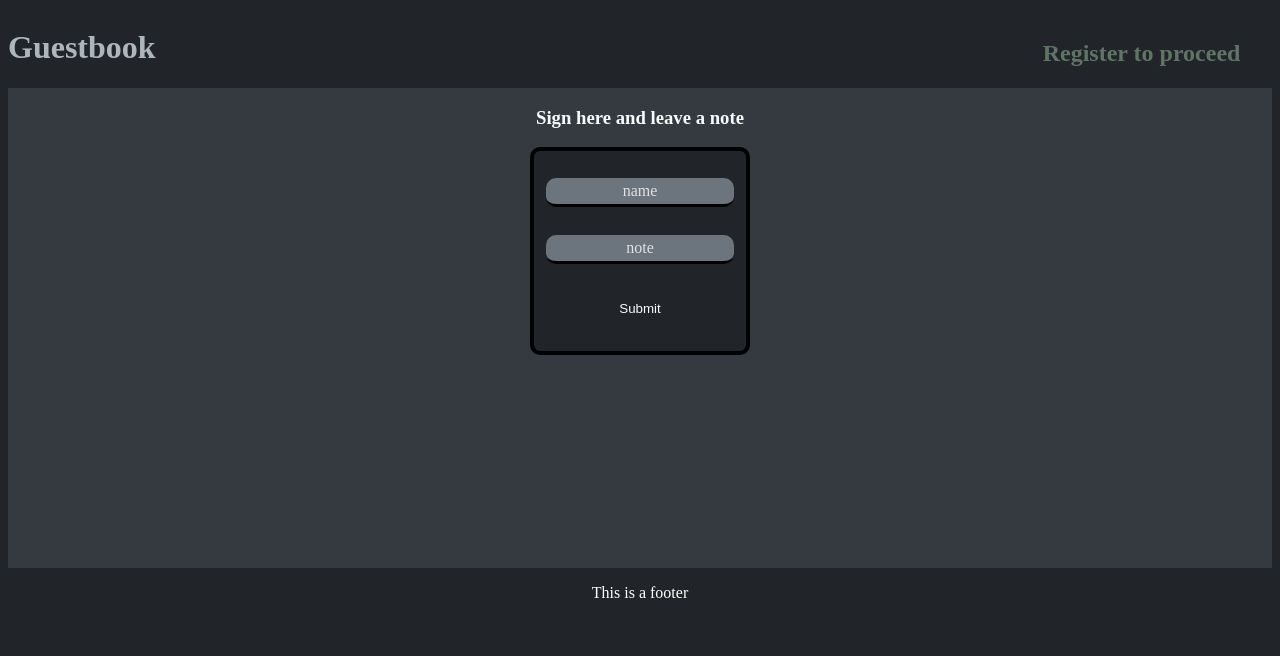
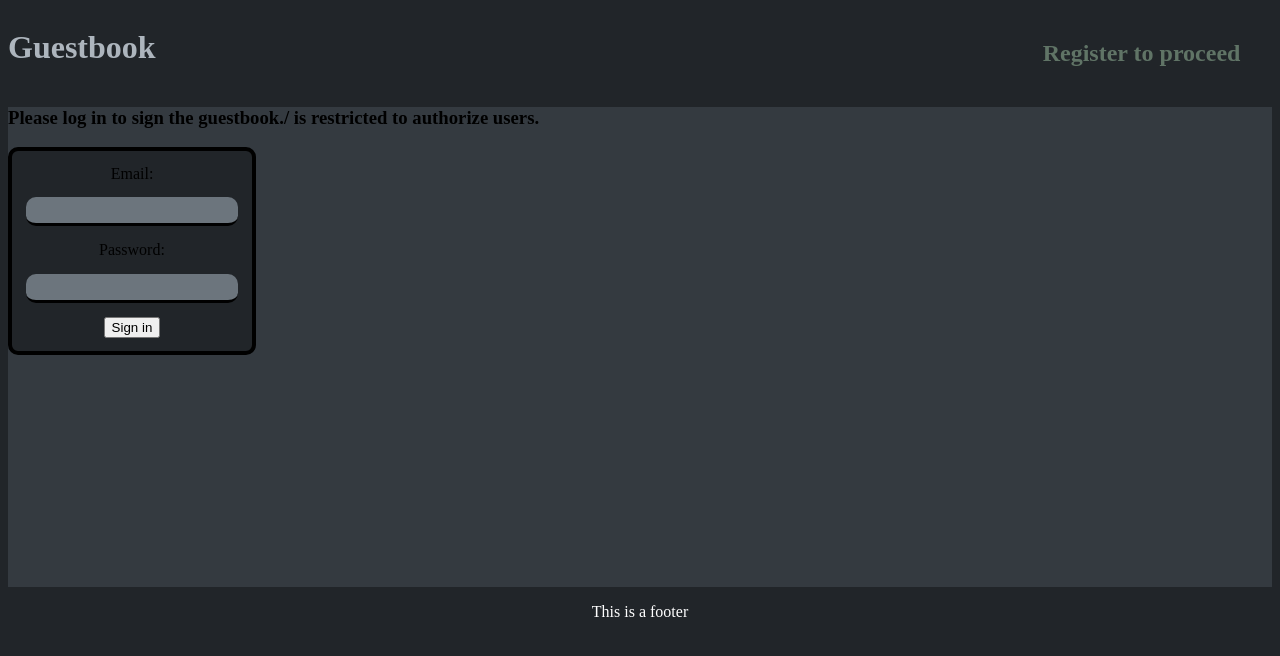
Before and after one commit to Joseph-K-B/guest-book, a React app: page /login in a window 1280 px wide. Shown: the top 656 px of the page. Built offline with nearby package versions, Linux system fonts and the light colour scheme.

Commit message:
log in form/ conditional rendering and routes. Next step, make desired routes private and add more conditional rendering

```diff
--- a/package.json
+++ b/package.json
@@ -65,6 +65,7 @@
   },
   "dependencies": {
     "react": "^17.0.2",
-    "react-dom": "^17.0.2"
+    "react-dom": "^17.0.2",
+    "react-router-dom": "^6.2.1"
   }
 }
--- a/src/App.jsx
+++ b/src/App.jsx
@@ -1,15 +1,29 @@
 import { UserProvider } from "./context/UserCtx";
+import { BrowserRouter as Router, Routes, Route } from "react-router-dom";
 import Home from "./views/Home/Home";
 import Layout from './views/Layout/Layout';
 import css from './App.css'
+import GuestBook from "./views/GuestBook/GuestBook";
+import Login from "./views/Auth/Login";
+import { AuthProvider } from "./context/AuthCtx";
 
 function App() {
   return (
-    <UserProvider>
-      <Layout className={css.layout}>
-        <Home />
-      </Layout>
-    </UserProvider>
+    <>
+    <AuthProvider>
+      <UserProvider>
+        <Layout className={css.layout}>
+          <Router>
+            <Routes>
+              <Route exact path='/' element={<Home />} />
+              <Route exact path='/login' element={<Login />} />
+              <Route exact path='/guestbook' element={<GuestBook />} />
+            </Routes>
+          </Router>
+        </Layout>
+      </UserProvider>
+    </AuthProvider>
+    </>
   )
 };
 
--- /dev/null
+++ b/src/context/AuthCtx.jsx
@@ -0,0 +1,30 @@
+import { createContext, useState } from "react"
+
+
+const authCtx = createContext();
+
+const AuthProvider = ({ children }) => {
+  const [user, setUser] = useState(null);
+
+  const login = (email, password) => {
+    const authConfirmed = (
+      email === process.env.AUTH_EMAIL &&
+      password === process.env.AUTH_PASSWORD
+      )
+      if(authConfirmed) setUser({ email });
+      return authConfirmed;
+  };
+
+  const logout = (cb) => {
+    setUser(null);
+    cb();
+  }
+
+  return (
+    <authCtx.Provider value={{user, login, logout}}>
+      {children}
+    </authCtx.Provider>
+  );
+};
+
+export {authCtx, AuthProvider};
--- /dev/null
+++ b/src/hooks/useAuth.js
@@ -0,0 +1,13 @@
+import { useContext } from "react";
+import  { authCtx }  from '../context/AuthCtx';
+
+function useAuth() {
+  const ctx = useContext(authCtx);
+
+  if(ctx === undefined) {
+    throw new Error('useAuth may only be called as a child of the auth provider');
+  }
+  return ctx;
+}
+
+export default useAuth;
--- /dev/null
+++ b/src/hooks/useForm.js
@@ -0,0 +1,16 @@
+import { useState } from 'react';
+
+function useForm(inputs = {}) {
+  const [formState, setFormState] = useState(inputs);
+
+  const handleFormChange = (e) => {
+    const { name, value } = e.target;
+    setFormState((prev) => {
+      return { ...prev, [name]: value};
+    });
+  };
+
+  return { formState, handleFormChange};
+}
+
+export default useForm;
--- /dev/null
+++ b/src/views/Auth/Login.jsx
@@ -0,0 +1,69 @@
+import { useState } from "react";
+import { useLocation, useNavigate } from "react-router-dom";
+import useAuth from "../../hooks/useAuth";
+import useForm from "../../hooks/useForm";
+import css from './Login.css';
+
+
+function Login() {
+  const navigate = useNavigate();
+  const location = useLocation();
+  const [error, setError] = useState(null);
+  const auth = useAuth();
+  const {formState, handleFormChange} = useForm({ email: '', password: ''});
+
+  const { from } = location.state || {from : {pathname: '/'}};
+
+  const handleLogin = (e) => {
+    e.preventDefault();
+    const confirmedAuth = auth.login(formState.email, formState.password);
+
+    if(!confirmedAuth) {
+      setError('Invalid credentials, form is case sensitive')
+    } else {
+      navigate('/guestbook');
+    }
+  };
+
+  const handleHelp = () => {
+    navigate.push('./help');
+  }
+
+  return (
+    <>
+      <h3>
+        Please log in to sign the guestbook.
+        {from.pathname} is restricted to authorize users.
+      </h3>
+      <form onSubmit={handleLogin} className={CSS.logForm}>
+        <label htmlFor='email'>Email:</label>
+        <input
+          id='email'
+          name='email'
+          type='email'
+          value={formState.email}
+          onChange={(value) => handleFormChange(value)}
+        />
+        <label htmlFor='password'>Password:</label>
+        <input
+          id='password'
+          name='password'
+          type='password'
+          value={formState.password}
+          onChange={(value) => handleFormChange(value)}
+        />
+        <button type='submit' aria-label='sign in'>
+          Sign in
+        </button>
+      </form>
+      {error &&
+      <>
+        <h4 className={css.error}>{error}</h4>
+        <button onClick={() => handleHelp()}>Need help?</button>
+      </>
+      }
+    </>
+  );
+}
+
+export default Login;
--- /dev/null
+++ b/src/views/GuestBook/GuestBook.jsx
@@ -0,0 +1,20 @@
+import React from 'react';
+import { EntryForm } from "../../components/entry/EntryForm";
+import NoteList from "../../components/notes/NoteList";
+import { NoteProvider } from "../../context/NoteCtx";
+
+
+function GuestBook() {
+    return (
+      <>
+        <NoteProvider>
+          <main>
+            <EntryForm />
+            <NoteList />
+          </main>
+        </NoteProvider>
+      </>
+    )
+}
+
+export default GuestBook;
--- a/src/views/Home/Home.jsx
+++ b/src/views/Home/Home.jsx
@@ -1,22 +1,24 @@
-import React from 'react';
-import { useState } from "react"
-import { EntryForm } from "../../components/entry/EntryForm";
-import NoteList from "../../components/notes/NoteList";
-import { NoteProvider } from "../../context/NoteCtx";
-import { useUser } from "../../context/UserCtx";
+import { useNavigate } from 'react-router-dom'
 
 
-const Home = () => {
-    // const [loading, setLoading] = useState(true);
-    // const { name } = useUser();
+function Home() {
+  const navigate = useNavigate();
 
-    // if(!name) return <h1>Loading...</h1>
-    return (
-        <NoteProvider>
-            <EntryForm />
-            <NoteList />
-        </NoteProvider>
-    )
+  const handleClick = () => {
+    navigate('/login');
+  }
+
+  return (
+    <>
+      <h1>Welcome!</h1>
+      <img src='' alt='the lovely couple'/>
+      <p>
+        Thank you for joining us on this day as we join these two in holy matrimony
+        Please register to log in and leave some kind words of encouragment.
+      </p>
+      <button onClick={() => handleClick()}>Log In</button>
+    </>
+  )
 }
 
-export default Home
+export default Home;
--- a/src/views/Layout/Layout.jsx
+++ b/src/views/Layout/Layout.jsx
@@ -6,7 +6,7 @@ const Layout = ({ children }) => {
     return (
         <div>
             <Header/>
-            <main className={css.main}>{children}</main>
+                <main className={css.main}>{children}</main>
             <Footer />
         </div>
     )
```
Also changed, not shown: src/views/Auth/Login.css (added), 2 other files (tests, documents, lock files or other folders).
